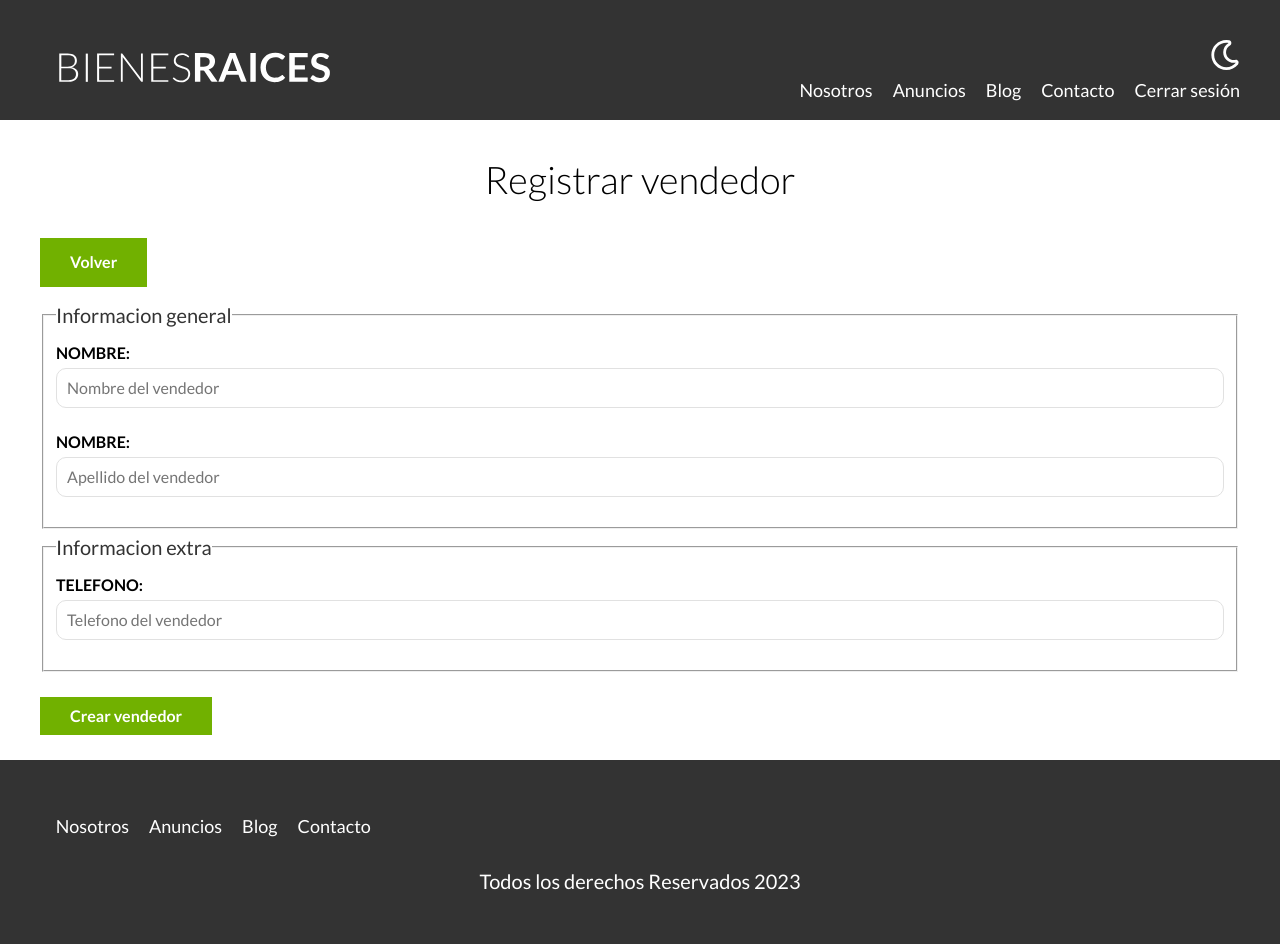
After one commit to BrianS-TICS/bienes-raices, a PHP site: page /admin/vendedores/crear.php in a window 1280 px wide. The commit adds this page. Run offline with PHP 8.4, Linux system fonts and the light colour scheme; the visitor is signed in with stand-in values (Sample User, id 1).

Commit message:
Se agrega formulario para crear vendedores se agrega validacion a mismo

```diff
--- a/Classes/Vendedor.php
+++ b/Classes/Vendedor.php
@@ -20,4 +20,26 @@ class Vendedor extends ActiveRecord
         $this->apellido = $args['apellido'] ?? "";
         $this->telefono = $args['telefono'] ?? "";
     }
+
+
+    public function validar()
+    {
+        if (!$this->nombre) {
+            self::$errores[] = "Debes añadir un nombre";
+        }
+
+        if (!$this->apellido) {
+            self::$errores[] = "Debes añadir un apellido";
+        }
+
+        if (!$this->telefono) {
+            self::$errores[] = "Debes añadir un telefono";
+        }
+
+        if (!preg_match('/[0-9]{10}/', $this->telefono)) {
+            self::$errores[] = "Formato no valido";
+        }
+
+        return Vendedor::$errores;
+    }
 }
--- /dev/null
+++ b/admin/vendedores/crear.php
@@ -0,0 +1,51 @@
+<?php
+
+require '../../includes/app.php';
+
+use App\Vendedor;
+use Intervention\Image\ImageManagerStatic as Image;
+
+validaAutenticacion();
+
+$vendedor = new Vendedor();
+
+// Arreglo con mensajes de errores
+$errores = Vendedor::getErrores();
+
+// Ejecuta el codigo despues del submit
+if ($_SERVER['REQUEST_METHOD'] === 'POST') {
+    $vendedor = new Vendedor($_POST['vendedor']);
+
+    // Valudacion de campos vacios
+    $errores = $vendedor->validar();
+
+    if (empty($errores)) {
+        $vendedor->guardar();
+    }
+}
+
+
+incluirTemplate('header');
+?>
+
+<main class="contenedor seccion">
+    <h1>Registrar vendedor</h1>
+    <a href="/admin" class="boton crear boton-verde">Volver</a>
+
+    <?php foreach ($errores as $error) : ?>
+        <div class="alerta error">
+            <?php echo $error; ?>
+        </div>
+    <?php endforeach; ?>
+
+    <form class="formulario" method="POST" action="/admin/vendedores/crear.php" enctype="multipart/form-data">
+        <?php include '../../includes/templates/formularioVendedores.php' ?>
+
+        <input type="submit" value="Crear vendedor" class="boton-verde">
+
+    </form>
+</main>
+
+<?php
+incluirTemplate('footer');
+?>
--- /dev/null
+++ b/includes/templates/formularioVendedores.php
@@ -0,0 +1,14 @@
+<fieldset>
+    <legend>Informacion general</legend>
+    <label for="nombre">Nombre:</label>
+    <input type="text" id="nombre" name="vendedor[nombre]" placeholder="Nombre del vendedor" value="<?php echo sanitizar($vendedor->nombre); ?>">
+
+    <label for="apellido">Nombre:</label>
+    <input type="text" id="nombre" name="vendedor[apellido]" placeholder="Apellido del vendedor" value="<?php echo sanitizar($vendedor->nombre); ?>">
+</fieldset>
+
+<fieldset>
+    <legend>Informacion extra</legend>
+    <label for="telefono">Telefono:</label>
+    <input type="number" id="nombre" name="vendedor[telefono]" placeholder="Telefono del vendedor" value="<?php echo sanitizar($vendedor->nombre); ?>">
+</fieldset>
--- a/src/scss/layout/_formularios.scss
+++ b/src/scss/layout/_formularios.scss
@@ -42,3 +42,7 @@
         width: auto;
     }
 }
+
+.mb-0{
+    margin-bottom : 0;
+}
```
Also changed, not shown: admin/index.php (+8 -7 lines), admin/vendedores/actualizar.php (added, +42 -0 lines), build/css/app.css, 1 other file.
